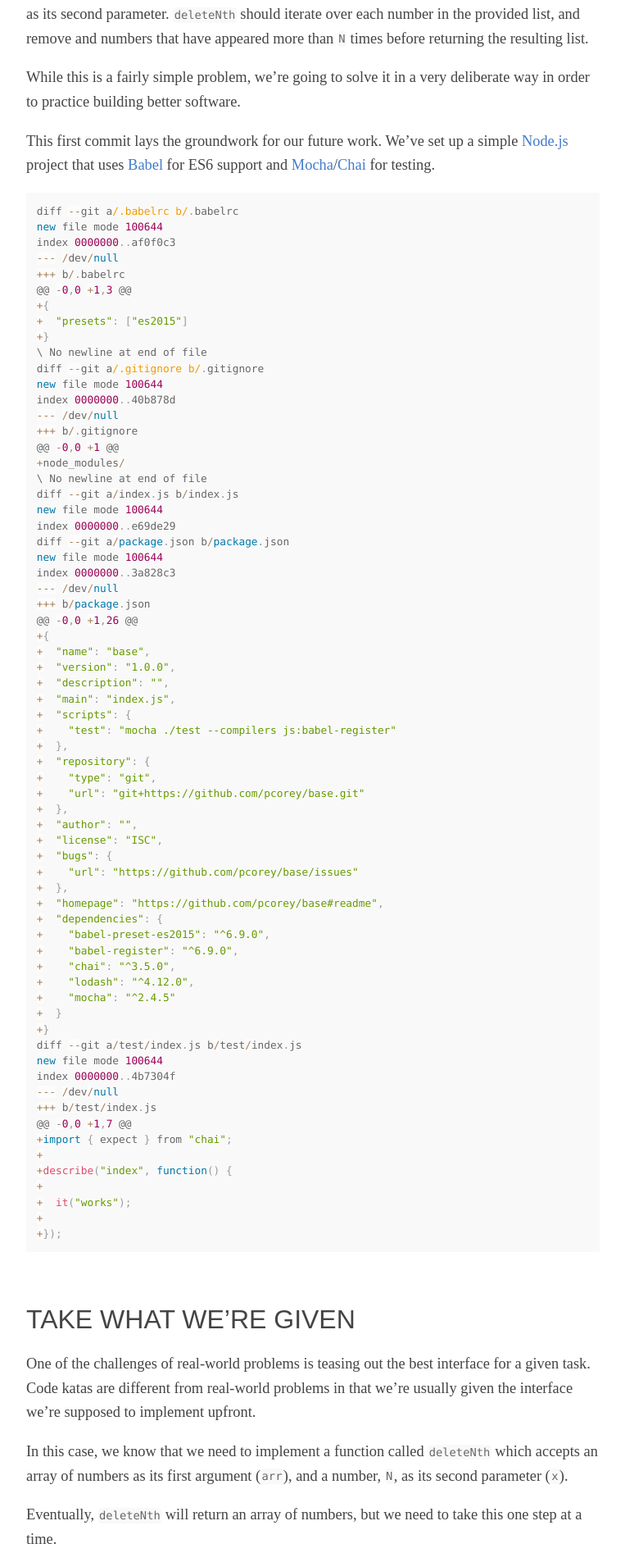
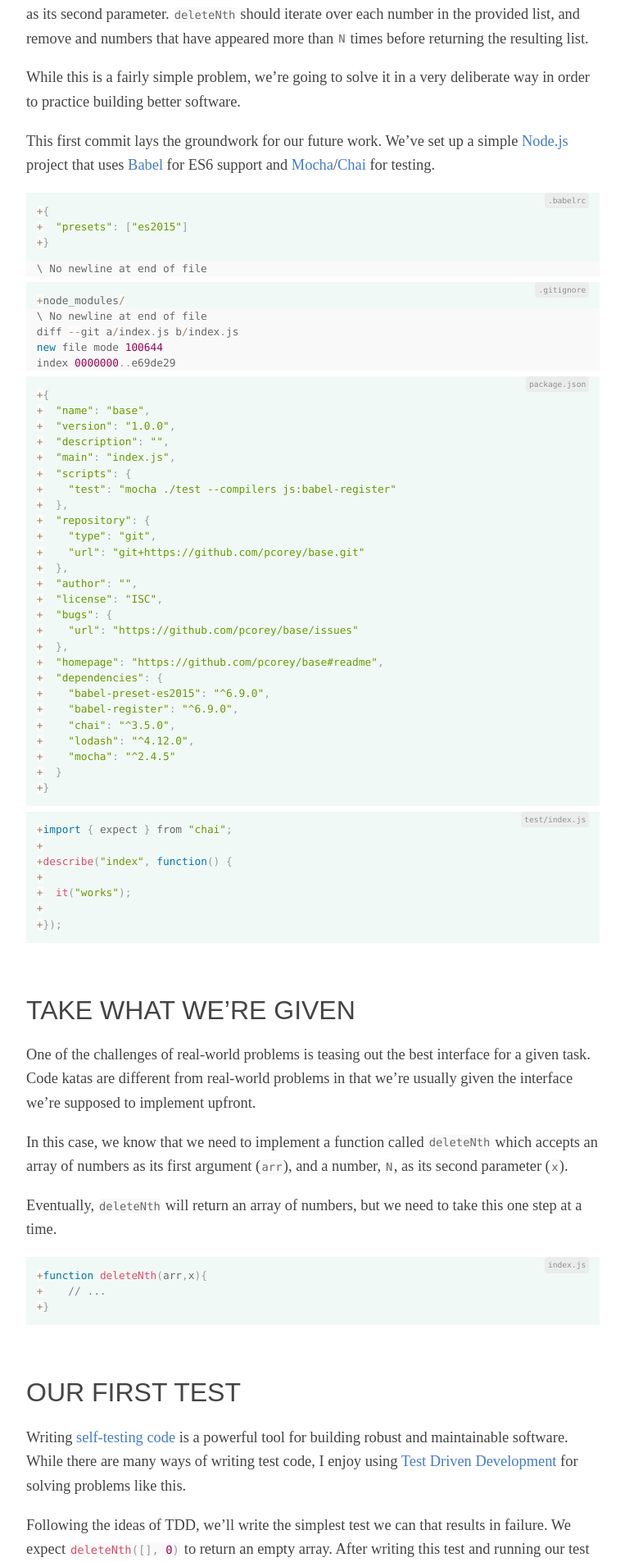
Before and after one commit to pcorey/pcorey.github.io, a Jekyll site: the page built from literate-commits/delete-occurances-of-an-element/index.markdown, in a window 1280 px wide. Shown: the part 499-2404 px from the top of the page at 82% size, without its empty margins (258-1021 px from the left). Built offline with Jekyll 4.4.1, drawn with Linux system fonts in a browser that asks for light colours; nearby versions of some CDN libraries; some of the changed text lies outside the part shown.

Commit message:
Literate Commits post

```diff
--- a/less/main.less
+++ b/less/main.less
@@ -20,6 +20,8 @@
 @import "recommendations";
 @import "services";
 @import "scan";
+@import "information";
+@import "javascriptDiff";
 
 body {
     width: 100%;
--- a/literate-commits/delete-occurances-of-an-element/index.markdown
+++ b/literate-commits/delete-occurances-of-an-element/index.markdown
@@ -25,34 +25,23 @@ a simple [Node.js](https://nodejs.org/en/) project that uses
 [Babel](http://babeljs.io/) for ES6 support and
 [Mocha](https://mochajs.org/)/[Chai](http://chaijs.com/) for testing.
 
-<pre class="language-javascript"><code class="language-javascript">
-diff --git a/.babelrc b/.babelrc
-new file mode 100644
-index 0000000..af0f0c3
---- /dev/null
-+++ b/.babelrc
-@@ -0,0 +1,3 @@
+
+<pre class='language-javascriptDiff'><p class='information'>.babelrc</p><code class='language-javascriptDiff'>
 +{
 +  "presets": ["es2015"]
 +}
 \ No newline at end of file
-diff --git a/.gitignore b/.gitignore
-new file mode 100644
-index 0000000..40b878d
---- /dev/null
-+++ b/.gitignore
-@@ -0,0 +1 @@
+</code></pre>
+
+<pre class='language-javascriptDiff'><p class='information'>.gitignore</p><code class='language-javascriptDiff'>
 +node_modules/
 \ No newline at end of file
 diff --git a/index.js b/index.js
 new file mode 100644
 index 0000000..e69de29
-diff --git a/package.json b/package.json
-new file mode 100644
-index 0000000..3a828c3
---- /dev/null
-+++ b/package.json
-@@ -0,0 +1,26 @@
+</code></pre>
+
+<pre class='language-javascriptDiff'><p class='information'>package.json</p><code class='language-javascriptDiff'>
 +{
 +  "name": "base",
 +  "version": "1.0.0",
@@ -79,12 +68,9 @@ index 0000000..3a828c3
 +    "mocha": "^2.4.5"
 +  }
 +}
-diff --git a/test/index.js b/test/index.js
-new file mode 100644
-index 0000000..4b7304f
---- /dev/null
-+++ b/test/index.js
-@@ -0,0 +1,7 @@
+</code></pre>
+
+<pre class='language-javascriptDiff'><p class='information'>test/index.js</p><code class='language-javascriptDiff'>
 +import { expect } from "chai";
 +
 +describe("index", function() {
@@ -108,12 +94,7 @@ In this case, we know that we need to implement a function called
 Eventually, `deleteNth`{:.language-javascript} will return an array of numbers, but we need to
 take this one step at a time.
 
-<pre class="language-javascript"><code class="language-javascript">
-diff --git a/index.js b/index.js
-index e69de29..e0a8f9d 100644
---- a/index.js
-+++ b/index.js
-@@ -0,0 +1,3 @@
+<pre class='language-javascriptDiff'><p class='information'>index.js</p><code class='language-javascriptDiff'>
 +function deleteNth(arr,x){
 +    // ...
 +}
@@ -132,7 +113,7 @@ results in failure. We expect `deleteNth([], 0)`{:.language-javascript} to retur
 array. After writing this test and running our test suite, the test
 fails:
 
-<pre class="language-javascript"><code class="language-javascript">
+<pre class='language-javascript'><code class='language-javascript'>
 deleteNth is not defined
 </code></pre>
 
@@ -140,7 +121,7 @@ We need to export `deleteNth`{:.language-javascript} from our module under test
 into our test file. After making those changes, the test suite is still
 failing:
 
-<pre class="language-javascript"><code class="language-javascript">
+<pre class='language-javascript'><code class='language-javascript'>
 expected undefined to deeply equal []
 </code></pre>
 
@@ -148,26 +129,16 @@ Because our `deleteNth`{:.language-javascript} method isn't returning anything o
 that it should return `[]`{:.language-javascript} is failing. A quick way to bring our test
 suite into a passing state is to have `deleteNth`{:.language-javascript} return `[]`{:.language-javascript}.
 
-<pre class="language-javascript"><code class="language-javascript">
-diff --git a/index.js b/index.js
-index e0a8f9d..9668231 100644
---- a/index.js
-+++ b/index.js
-@@ -1,2 +1,2 @@
+<pre class='language-javascriptDiff'><p class='information'>index.js</p><code class='language-javascriptDiff'>
 -function deleteNth(arr,x){
 -    // ...
 +export function deleteNth(arr,x){
-+    return [];
-diff --git a/test/index.js b/test/index.js
-index 4b7304f..bbe0cb0 100644
---- a/test/index.js
-+++ b/test/index.js
-@@ -0,0 +1 @@
+</code></pre>
+
+<pre class='language-javascriptDiff'><p class='information'>test/index.js</p><code class='language-javascriptDiff'>
 +import { deleteNth } from "../";
-@@ -3 +4 @@ import { expect } from "chai";
 -describe("index", function() {
 +describe("deleteNth", function() {
-@@ -5 +6,3 @@ describe("index", function() {
 -  it("works");
 +    it("deletes occurrences of an element if it occurs more than n times", function () {
 +        expect(deleteNth([], 0)).to.deep.equal([]);
@@ -181,12 +152,7 @@ solution for `deleteNth`{:.language-javascript} holds up under additional base c
 calls to `deleteNth`{:.language-javascript} with a zero value for `N`{:.language-javascript} will result in an empty
 array.
 
-<pre class="language-javascript"><code class="language-javascript">
-diff --git a/test/index.js b/test/index.js
-index bbe0cb0..1ed63fa 100644
---- a/test/index.js
-+++ b/test/index.js
-@@ -7,0 +8 @@ describe("deleteNth", function() {
+<pre class='language-javascriptDiff'><p class='information'>test/index.js</p><code class='language-javascriptDiff'>
 +        expect(deleteNth([1, 2], 0)).to.deep.equal([]);
 </code></pre>
 
@@ -197,7 +163,7 @@ next test we assert that `deleteNth([1, 2], 1)`{:.language-javascript} should eq
 Unfortunately, our initial solution of always returning an empty array
 failed in this case.
 
-<pre class="language-javascript"><code class="language-javascript">
+<pre class='language-javascript'><code class='language-javascript'>
 expected [] to deeply equal [ 1, 2 ]
 </code></pre>
 
@@ -208,22 +174,14 @@ If `x`{:.language-javascript} is not zero, we know that our test expects us to r
 which is being passed in through `arr`{:.language-javascript}. Knowing that, we can bring our
 tests back into a green state by just returning `arr`{:.language-javascript}.
 
-<pre class="language-javascript"><code class="language-javascript">
-diff --git a/index.js b/index.js
-index 9668231..3ad804f 100644
---- a/index.js
-+++ b/index.js
-@@ -2 +2,4 @@ export function deleteNth(arr,x){
+<pre class='language-javascriptDiff'><p class='information'>index.js</p><code class='language-javascriptDiff'>
 -    return [];
 +    if (x == 0) {
 +        return [];
 +    }
-+    return arr;
-diff --git a/test/index.js b/test/index.js
-index 1ed63fa..c365a2b 100644
---- a/test/index.js
-+++ b/test/index.js
-@@ -8,0 +9,2 @@ describe("deleteNth", function() {
+</code></pre>
+
+<pre class='language-javascriptDiff'><p class='information'>test/index.js</p><code class='language-javascriptDiff'>
 +
 +        expect(deleteNth([1, 2], 1)).to.deep.equal([1, 2]);
 </code></pre>
@@ -245,7 +203,7 @@ initially gravitates to using
 We replace our final `return`{:.language-javascript} statement with a block that looks like
 this:
 
-<pre class="language-javascript"><code class="language-javascript">
+<pre class='language-javascript'><code class='language-javascript'>
 return arr.filter((num) => {
   return seenNum <= x;
 });
@@ -261,38 +219,30 @@ each number we see as we move through `arr`{:.language-javascript}. My first ins
 this with a simple object acting as a map from the number we seen to the
 number of times we’ve seen it:
 
-<pre class="language-javascript"><code class="language-javascript">
+<pre class='language-javascript'><code class='language-javascript'>
 let seen = {};
 </code></pre>
 
 Because `seen[num]`{:.language-javascript} will initially be `undefined`{:.language-javascript} we need to give it a
 default value of `0`{:.language-javascript}:
 
-<pre class="language-javascript"><code class="language-javascript">
+<pre class='language-javascript'><code class='language-javascript'>
 seen[num] = (seen[num] || 0) + 1;
 </code></pre>
 
 Our test suite seems happy with this solution and flips back into a
 green state.
 
-<pre class="language-javascript"><code class="language-javascript">
-diff --git a/index.js b/index.js
-index 3ad804f..fbdffd9 100644
---- a/index.js
-+++ b/index.js
-@@ -5 +5,6 @@ export function deleteNth(arr,x){
+<pre class='language-javascriptDiff'><p class='information'>index.js</p><code class='language-javascriptDiff'>
 -    return arr;
 +    let seen = {};
 +    return arr.filter((num) => {
 +        seen[num] = (seen[num] || 0) + 1;
 +        let seenNum = seen[num];
 +        return seenNum <= x;
-+    });
-diff --git a/test/index.js b/test/index.js
-index c365a2b..9e27a5d 100644
---- a/test/index.js
-+++ b/test/index.js
-@@ -10,0 +11 @@ describe("deleteNth", function() {
+</code></pre>
+
+<pre class='language-javascriptDiff'><p class='information'>test/index.js</p><code class='language-javascriptDiff'>
 +        expect(deleteNth([1, 1, 2], 1)).to.deep.equal([1, 2]);
 </code></pre>
 
@@ -305,12 +255,7 @@ The `seenNum`{:.language-javascript} variable is unnecessary at this point. Its
 helped us think through our filter solution, but it can easily be
 replaced with `seen[num]`{:.language-javascript}.
 
-<pre class="language-javascript"><code class="language-javascript">
-diff --git a/index.js b/index.js
-index fbdffd9..3358558 100644
---- a/index.js
-+++ b/index.js
-@@ -8,2 +8 @@ export function deleteNth(arr,x){
+<pre class='language-javascriptDiff'><p class='information'>index.js</p><code class='language-javascriptDiff'>
 -        let seenNum = seen[num];
 -        return seenNum <= x;
 +        return seen[num] <= x;
@@ -326,12 +271,7 @@ array.
 We can remove the entire `if`{:.language-javascript} block at the head of our `deleteNth`{:.language-javascript}
 function.
 
-<pre class="language-javascript"><code class="language-javascript">
-diff --git a/index.js b/index.js
-index 3358558..bde8e76 100644
---- a/index.js
-+++ b/index.js
-@@ -2,3 +1,0 @@ export function deleteNth(arr,x){
+<pre class='language-javascriptDiff'><p class='information'>index.js</p><code class='language-javascriptDiff'>
 -    if (x == 0) {
 -        return [];
 -    }
@@ -345,12 +285,7 @@ kata description.
 
 Both of these tests pass. Victory!
 
-<pre class="language-javascript"><code class="language-javascript">
-diff --git a/test/index.js b/test/index.js
-index 9e27a5d..74dde8e 100644
---- a/test/index.js
-+++ b/test/index.js
-@@ -11,0 +12,3 @@ describe("deleteNth", function() {
+<pre class='language-javascriptDiff'><p class='information'>test/index.js</p><code class='language-javascriptDiff'>
 +
 +        expect(deleteNth([20, 37, 20, 21], 1)).to.deep.equal([20, 37, 21]);
 +        expect(deleteNth([1, 1, 3, 3, 7, 2, 2, 2, 2], 3)).to.deep.equal([1, 1, 3, 3, 7, 2, 2, 2]);
@@ -367,15 +302,10 @@ operator](http://stackoverflow.com/a/5971668), we can simplify our
 against `x`{:.language-javascript}. Next, we can leverage some ES6 syntax sugar to consolidate
 our `filter`{:.language-javascript} lambda onto a single line.
 
-<pre class="language-javascript"><code class="language-javascript">
-diff --git a/index.js b/index.js
-index bde8e76..b7dc88c 100644
---- a/index.js
-+++ b/index.js
-@@ -3,4 +3 @@ export function deleteNth(arr,x){
+<pre class='language-javascriptDiff'><p class='information'>index.js</p><code class='language-javascriptDiff'>
 -    return arr.filter((num) => {
 -        seen[num] = (seen[num] || 0) + 1;
 -        return seen[num] <= x;
 -    });
+</code></pre>
 +    return arr.filter((num) => (seen[num] = ~~seen[num] + 1) <= x);
-</code></pre>
```
Also changed, not shown: less/information.less (added, +9 -0 lines), less/javascriptDiff.less (added, +29 -0 lines), css/main.css, js/prism.js.
